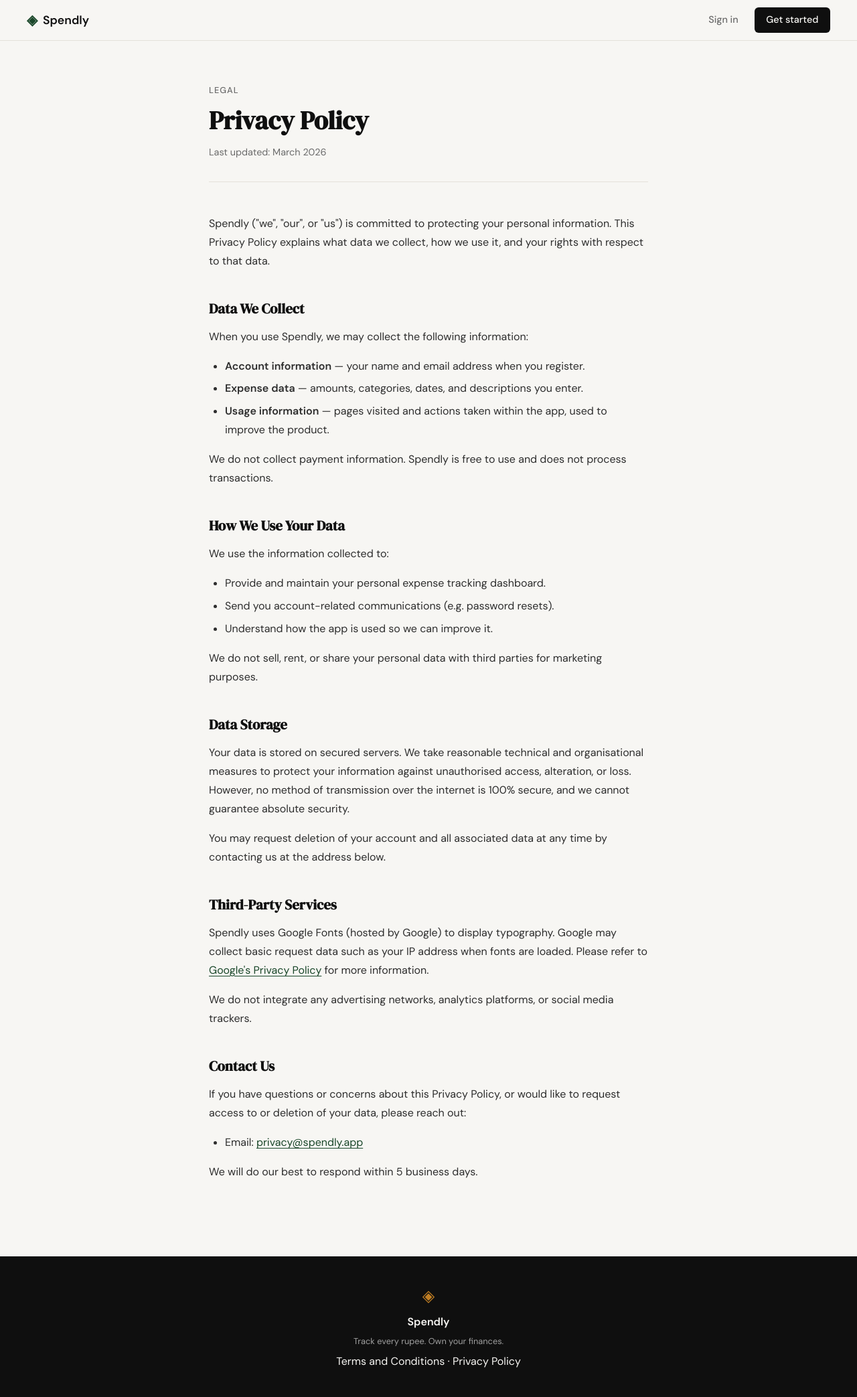
After one commit to jeffymadari/spendly, a Flask app: page /privacy in a window 1280 px wide. The commit adds this page. Shown: the whole page at 67% size. Run offline with Flask 3, Linux system fonts and the light colour scheme.

Commit message:
add privacy policy and route

```diff
--- a/app.py
+++ b/app.py
@@ -20,6 +20,11 @@ def register():
 @app.route("/login")
 def login():
     return render_template("login.html")
+
+
+@app.route("/privacy")
+def privacy():
+    return render_template("privacy.html")
 
 
 # ------------------------------------------------------------------ #
--- a/templates/base.html
+++ b/templates/base.html
@@ -34,7 +34,7 @@
             <span class="brand-icon">◈</span>
             <span class="footer-name">Spendly</span>
             <p class="footer-copy">Track every rupee. Own your finances.</p>
-            <p><a href="#">Terms and Conditions</a> · <a href="#">Privacy Policy</a></p>
+            <p><a href="#">Terms and Conditions</a> · <a href="{{ url_for('privacy') }}">Privacy Policy</a></p>
         </div>
     </footer>
 
--- /dev/null
+++ b/templates/privacy.html
@@ -0,0 +1,151 @@
+{% extends "base.html" %}
+
+{% block title %}Privacy Policy — Spendly{% endblock %}
+
+{% block head %}
+<style>
+    .policy-section {
+        max-width: 720px;
+        margin: 0 auto;
+        padding: 4rem 2rem 6rem;
+    }
+
+    .policy-header {
+        margin-bottom: 3rem;
+        border-bottom: 1px solid var(--border);
+        padding-bottom: 2rem;
+    }
+
+    .policy-eyebrow {
+        font-size: 0.8rem;
+        font-weight: 500;
+        letter-spacing: 0.08em;
+        text-transform: uppercase;
+        color: var(--ink-muted);
+        margin-bottom: 0.75rem;
+    }
+
+    .policy-title {
+        font-family: var(--font-display);
+        font-size: 2.4rem;
+        color: var(--ink);
+        line-height: 1.2;
+        margin-bottom: 0.75rem;
+    }
+
+    .policy-meta {
+        color: var(--ink-muted);
+        font-size: 0.9rem;
+    }
+
+    .policy-body h2 {
+        font-family: var(--font-display);
+        font-size: 1.3rem;
+        color: var(--ink);
+        margin: 2.5rem 0 0.75rem;
+    }
+
+    .policy-body p {
+        color: var(--ink-soft);
+        margin-bottom: 1rem;
+        line-height: 1.75;
+    }
+
+    .policy-body ul {
+        color: var(--ink-soft);
+        margin: 0 0 1rem 1.5rem;
+        line-height: 1.75;
+    }
+
+    .policy-body ul li {
+        margin-bottom: 0.35rem;
+    }
+
+    .policy-body a {
+        color: var(--accent);
+        text-decoration: underline;
+        text-underline-offset: 3px;
+    }
+
+    .policy-body a:hover {
+        opacity: 0.8;
+    }
+</style>
+{% endblock %}
+
+{% block content %}
+
+<section class="policy-section">
+
+    <div class="policy-header">
+        <p class="policy-eyebrow">Legal</p>
+        <h1 class="policy-title">Privacy Policy</h1>
+        <p class="policy-meta">Last updated: March 2026</p>
+    </div>
+
+    <div class="policy-body">
+
+        <p>
+            Spendly ("we", "our", or "us") is committed to protecting your personal information.
+            This Privacy Policy explains what data we collect, how we use it, and your rights
+            with respect to that data.
+        </p>
+
+        <h2>Data We Collect</h2>
+        <p>When you use Spendly, we may collect the following information:</p>
+        <ul>
+            <li><strong>Account information</strong> — your name and email address when you register.</li>
+            <li><strong>Expense data</strong> — amounts, categories, dates, and descriptions you enter.</li>
+            <li><strong>Usage information</strong> — pages visited and actions taken within the app, used to improve the product.</li>
+        </ul>
+        <p>We do not collect payment information. Spendly is free to use and does not process transactions.</p>
+
+        <h2>How We Use Your Data</h2>
+        <p>We use the information collected to:</p>
+        <ul>
+            <li>Provide and maintain your personal expense tracking dashboard.</li>
+            <li>Send you account-related communications (e.g. password resets).</li>
+            <li>Understand how the app is used so we can improve it.</li>
+        </ul>
+        <p>We do not sell, rent, or share your personal data with third parties for marketing purposes.</p>
+
+        <h2>Data Storage</h2>
+        <p>
+            Your data is stored on secured servers. We take reasonable technical and organisational
+            measures to protect your information against unauthorised access, alteration, or loss.
+            However, no method of transmission over the internet is 100% secure, and we cannot
+            guarantee absolute security.
+        </p>
+        <p>
+            You may request deletion of your account and all associated data at any time by
+            contacting us at the address below.
+        </p>
+
+        <h2>Third-Party Services</h2>
+        <p>
+            Spendly uses Google Fonts (hosted by Google) to display typography. Google may collect
+            basic request data such as your IP address when fonts are loaded. Please refer to
+            <a href="https://policies.google.com/privacy" target="_blank" rel="noopener noreferrer">Google's Privacy Policy</a>
+            for more information.
+        </p>
+        <p>
+            We do not integrate any advertising networks, analytics platforms, or social media trackers.
+        </p>
+
+        <h2>Contact Us</h2>
+        <p>
+            If you have questions or concerns about this Privacy Policy, or would like to request
+            access to or deletion of your data, please reach out:
+        </p>
+        <ul>
+            <li>Email: <a href="mailto:privacy@spendly.app">privacy@spendly.app</a></li>
+        </ul>
+        <p>
+            We will do our best to respond within 5 business days.
+        </p>
+
+    </div>
+
+</section>
+
+{% endblock %}
```
